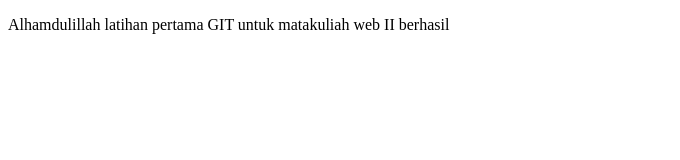
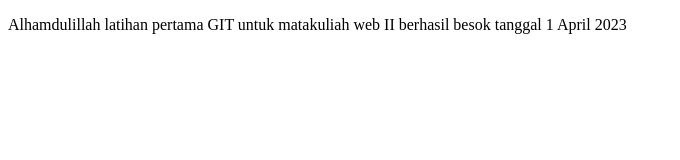
Before and after one commit to nisanra6/latihan-git, a plain HTML site: page index.html in a window 1280 px wide. Shown: the whole page, without its empty margins (0-680 px from the left). Drawn offline with Linux system fonts and the light colour scheme.

Commit message:
penambahan isi index.html

```diff
--- a/index.html
+++ b/index.html
@@ -7,6 +7,8 @@
        <title>Latihan GIT - Web II UBSI</title>
     </head>
     <body>
-        <p> Alhamdulillah latihan pertama GIT untuk matakuliah  web II berhasil</p>
+        <p> Alhamdulillah latihan pertama GIT untuk matakuliah  web II berhasil
+            besok tanggal 1 April 2023
+        </p>
     </body>
 </html>
```
